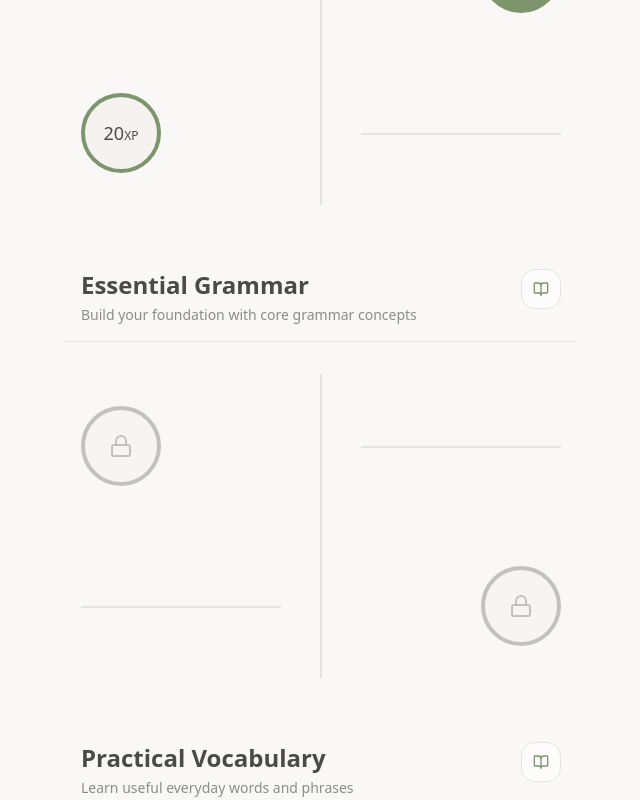
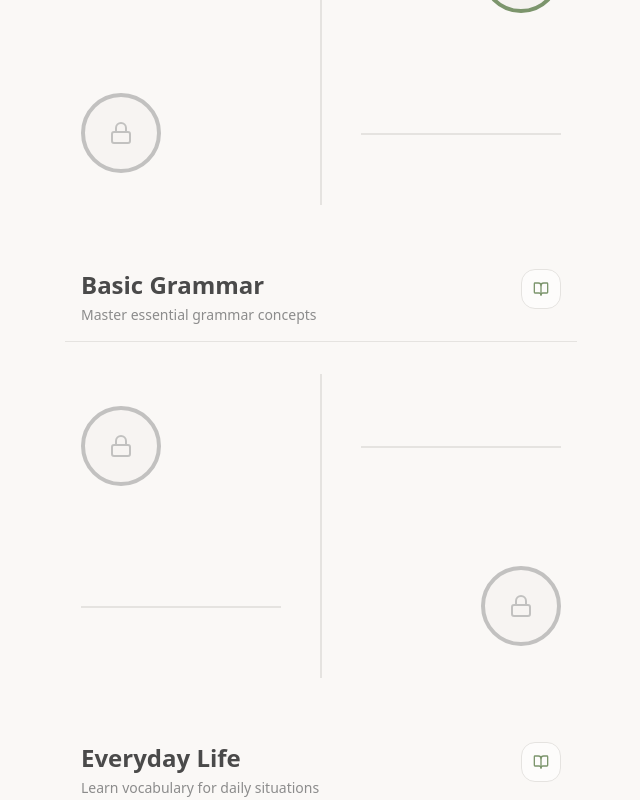
Before and after one commit to MoPaMo/verba, a Next.js app: page /home in a window 1280 px wide. Shown: the part 460-1260 px from the top of the page, without its empty margins (319-959 px from the left). Built offline with nearby package versions, Linux system fonts and the light colour scheme.

Commit message:
fix: type errors

```diff
--- a/app/home/page.tsx
+++ b/app/home/page.tsx
@@ -3,7 +3,9 @@
 import { useState } from "react";
 import { StatsBar } from "@/components/stats-bar";
 import { LearningPath } from "@/components/learning-path";
-import type { Unit, Lesson, UserStats } from "@/types/lessons";
+import type { Lesson, UserStats, Unit } from "@/types/lessons";
+
+
 
 const mockUnits: Unit[] = [
   {
--- a/components/learning-path.tsx
+++ b/components/learning-path.tsx
@@ -4,109 +4,17 @@ import { useState } from "react";
 import { LessonCircle } from "./lesson-circle";
 import { LessonDetails } from "./lesson-details";
 import { SectionHeader } from "./section-header";
-import type { Lesson } from "@/types/lessons";
+import type { Lesson, Unit } from "@/types/lessons";
 
-const LESSONS: Lesson[] = [
-  {
-    id: 1,
-    title: "Basics",
-    category: "Grammar",
-    xpReward: 10,
-    completed: true,
-    locked: false,
-    description:
-      "Learn the fundamentals of Spanish grammar and basic sentence structure. Perfect for beginners!",
-  },
-  {
-    id: 2,
-    title: "To Be",
-    category: "Verbs",
-    xpReward: 15,
-    completed: true,
-    locked: false,
-    description:
-      "Master the essential 'ser' and 'estar' verbs. Understand when to use each one.",
-  },
-  {
-    id: 3,
-    title: "Nouns",
-    category: "Vocabulary",
-    xpReward: 20,
-    completed: false,
-    locked: false,
-    description:
-      "Learn common nouns and their gender. Build your basic Spanish vocabulary.",
-  },
-  {
-    id: 4,
-    title: "Articles",
-    category: "Grammar",
-    xpReward: 15,
-    completed: false,
-    locked: true,
-    description:
-      "Understand how to use 'el', 'la', 'los', and 'las'. Master Spanish articles.",
-  },
-  {
-    id: 5,
-    title: "Present",
-    category: "Verbs",
-    xpReward: 25,
-    completed: false,
-    locked: true,
-    description:
-      "Learn present tense conjugations for regular and irregular verbs.",
-  },
-  {
-    id: 6,
-    title: "Food",
-    category: "Vocabulary",
-    xpReward: 20,
-    completed: false,
-    locked: true,
-    description:
-      "Essential food and drink vocabulary. Learn how to order at restaurants.",
-  },
-  {
-    id: 7,
-    title: "Numbers",
-    category: "Vocabulary",
-    xpReward: 15,
-    completed: false,
-    locked: true,
-    description:
-      "Count and use numbers in Spanish. Learn cardinal and ordinal numbers.",
-  },
-  {
-    id: 8,
-    title: "Colors",
-    category: "Vocabulary",
-    xpReward: 15,
-    completed: false,
-    locked: true,
-    description: "Learn color names and their agreements with nouns.",
-  },
-];
+type LearningPathProps = {
 
-const SECTIONS = [
-  {
-    title: "Getting Started",
-    description: "Master the basics of Spanish language",
-    lessons: LESSONS.slice(0, 3),
-  },
-  {
-    title: "Essential Grammar",
-    description: "Build your foundation with core grammar concepts",
-    lessons: LESSONS.slice(3, 5),
-  },
-  {
-    title: "Practical Vocabulary",
-    description: "Learn useful everyday words and phrases",
-    lessons: LESSONS.slice(5),
-  },
-];
+    units: Unit[];
 
-export function LearningPath() {
+    onSelectLesson: (lesson: Lesson, unitId: string) => void;
+
+  };
+
+export function LearningPath({ units, onSelectLesson }: LearningPathProps) {
   const [selectedLesson, setSelectedLesson] = useState<Lesson | null>(null);
 
   const handleLessonClick = (lesson: Lesson) => {
@@ -129,7 +37,7 @@ export function LearningPath() {
 
   return (
     <div className="relative w-full max-w-lg mx-auto px-4 py-20">
-      {SECTIONS.map((section) => (
+      {units.map((section) => (
         <div key={section.title} className="mb-12 last:mb-0">
           <SectionHeader
             title={section.title}
```
Also changed, not shown: types/lessons.ts (+11 -1 lines).
